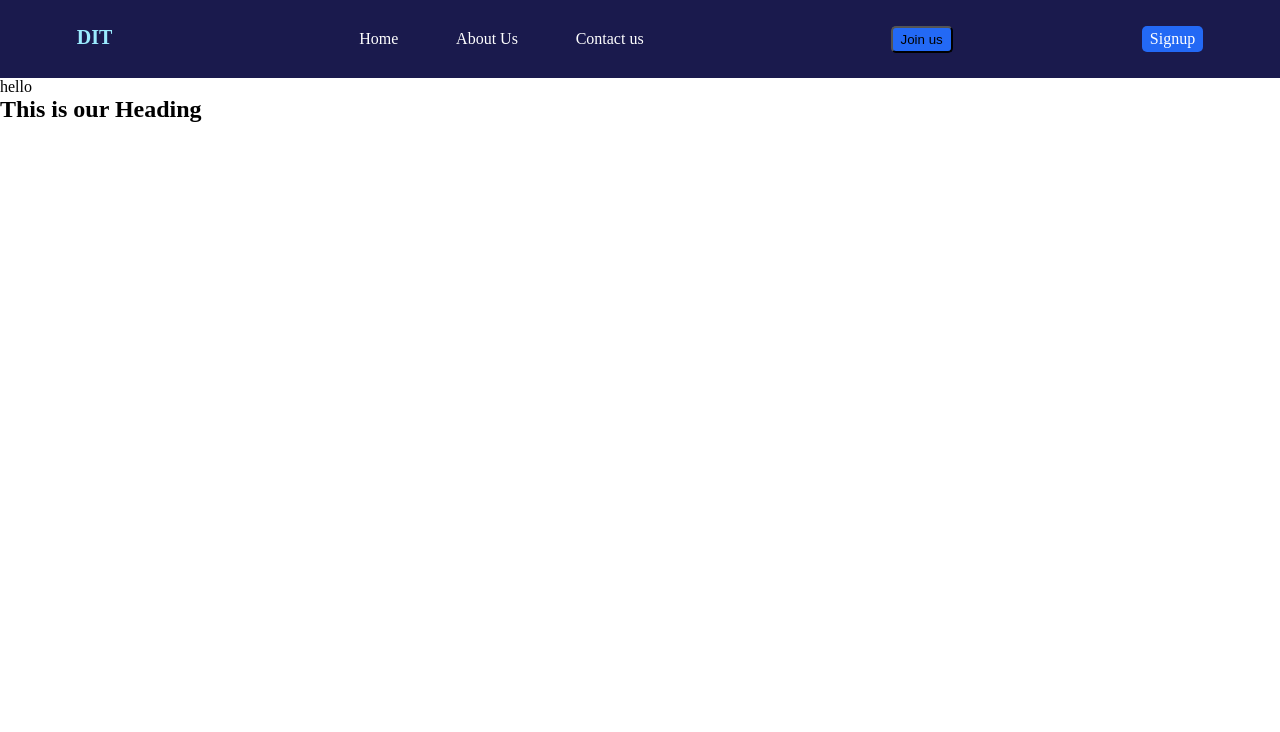
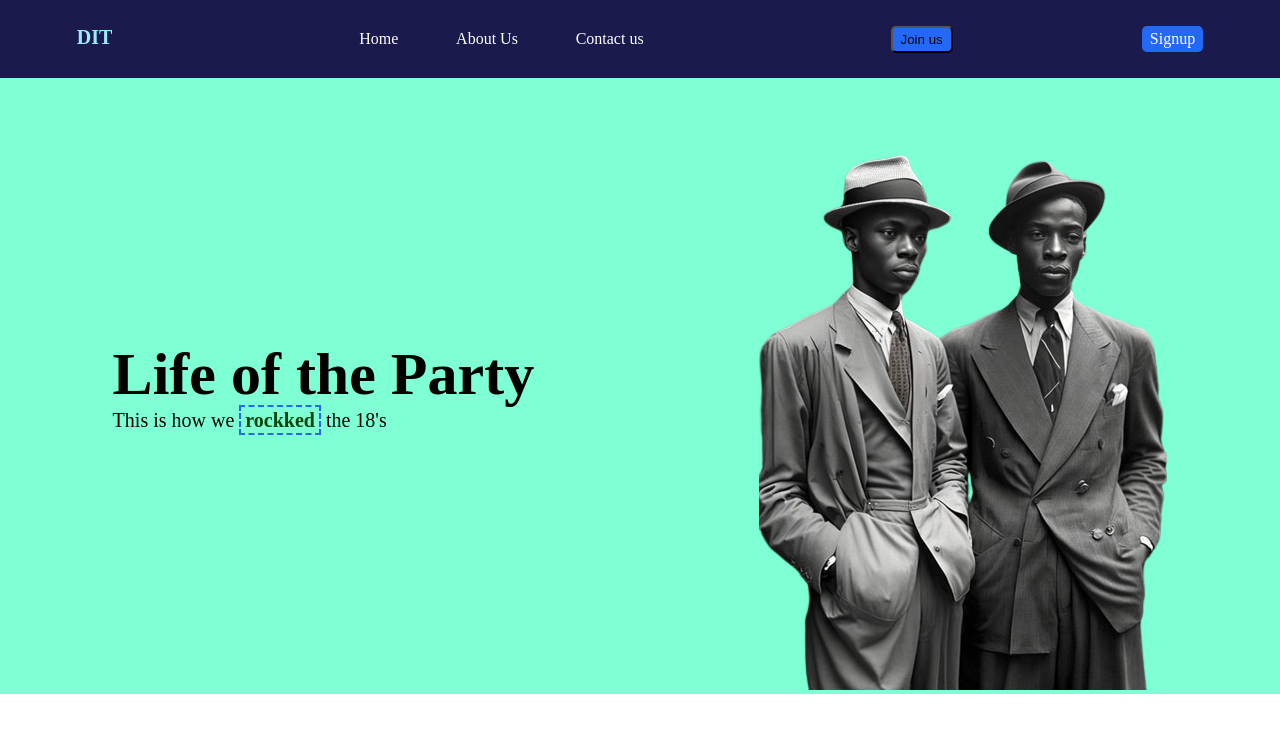
Before and after one commit to mujunieldard/DITsite, a plain HTML site: page index.html in a window 1280 px wide. Drawn offline with Linux system fonts and the light colour scheme.

Commit message:
updated the main section

```diff
--- a/css/styles.css
+++ b/css/styles.css
@@ -59,5 +59,25 @@ a{
 }
 
 .main{
+    background-color: aquamarine;
+    display: flex;
+    justify-content: space-around;
+    align-items: center;
+}
 
+.sidetext h1{
+font-size: 60px;
 }
+
+.sidetext p{
+    font-size: 20px;
+}
+
+.sidetext span{
+    color: rgb(3, 68, 10);
+    font-weight: 700;
+    border-width: 2px;
+    border-style: dashed;
+    padding: 2px 4px;
+    border-color: rgb(37, 104, 248);
+}
--- a/index.html
+++ b/index.html
@@ -40,9 +40,16 @@
         </div>
 
     <section class="main">
-<p>hello</p>
+      <div class="sidetext">
 
-<h1>This is our Heading</h1>
+          <h1>Life of the Party</h1>
+          <p>This is how we <span>rockked</span>  the 18's</p>
+      </div>
+
+<div class="image">
+
+    <img src="./images/bgimage.png" alt="Men possing 1942">
+</div>
     </section>
     <section class="footer">
 
```
Also changed, not shown: images/bgimage.png (added).
